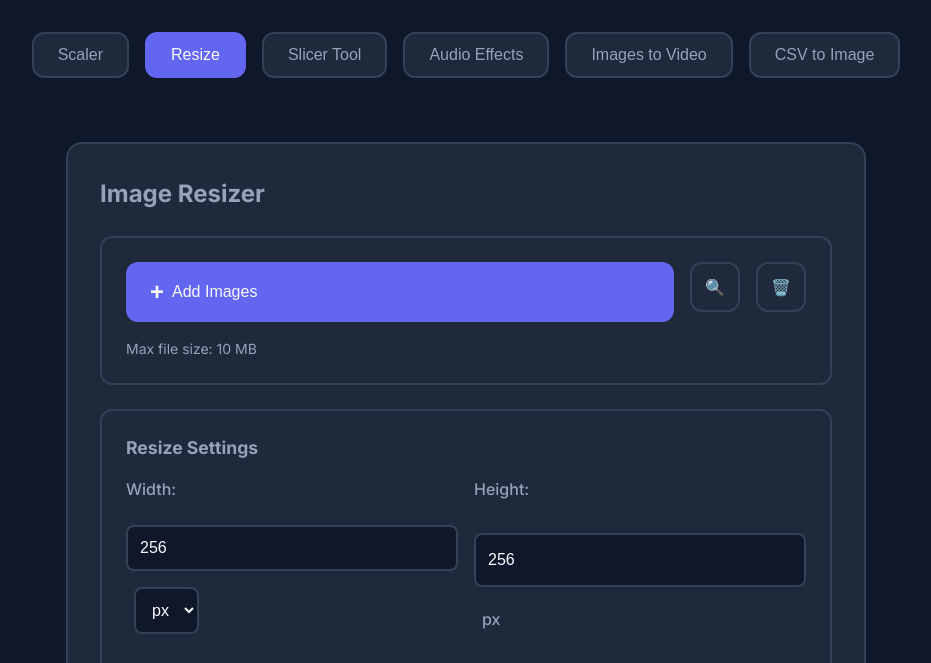
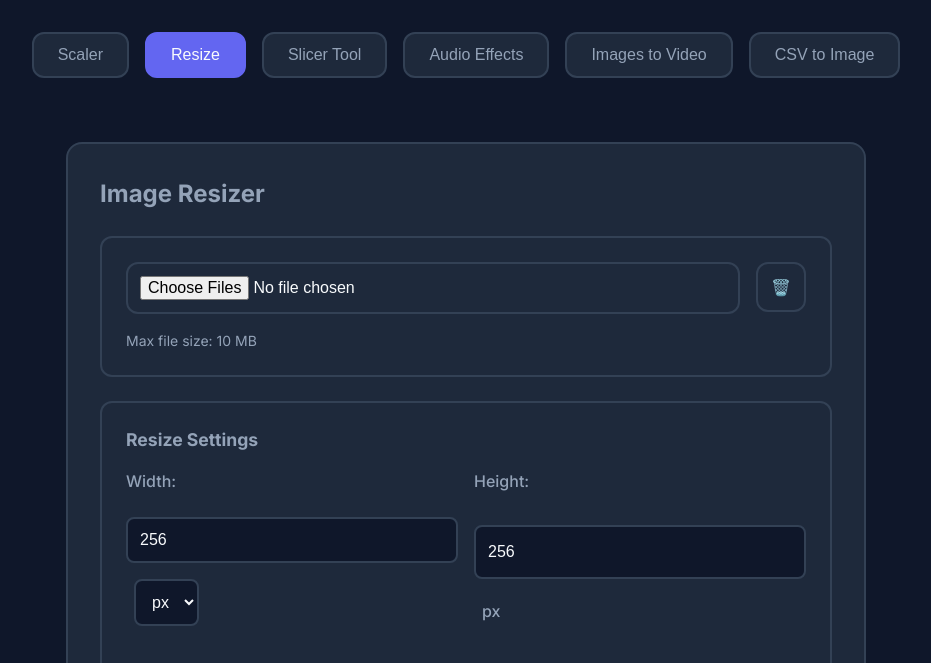
Before and after one commit to Aspenini/JS-Media-Tool, a plain HTML site: page index.html in a window 1280 px wide. Both pictures are taken after a click on the button "Resize". Shown: the part 108-771 px from the top of the page, without its empty margins (174-1105 px from the left). Drawn offline with nearby package versions, Linux system fonts and the light colour scheme.

Commit message:
fix button on Resize tab; remoe filter button on Resize

```diff
--- a/index.html
+++ b/index.html
@@ -73,19 +73,12 @@
     <!-- Image Upload Section -->
     <div class="resize-upload-section">
       <div class="upload-controls">
-        <button class="upload-btn" onclick="document.getElementById('resizeInput').click()">
-          <span class="upload-icon">+</span>
-          <span>Add Images</span>
-        </button>
-        <button class="filter-btn" onclick="toggleImageFilter()" title="Filter/Sort">
-          <span>🔍</span>
-        </button>
+        <input type="file" id="resizeInput" accept="image/*" multiple onchange="loadResizeImages(this.files)">
         <button class="clear-btn" onclick="clearAllImages()" title="Clear All">
           <span>🗑️</span>
         </button>
       </div>
       <div class="file-info">Max file size: 10 MB</div>
-      <input type="file" id="resizeInput" accept="image/*" multiple style="display: none;" onchange="loadResizeImages(this.files)">
     </div>
 
     <!-- Resize Settings -->
--- a/script.js
+++ b/script.js
@@ -1100,9 +1100,7 @@ function removeImage(imageId) {
   }
 }
 
-function toggleImageFilter() {
-  showNotification('Filter functionality coming soon!', "info");
-}
+
 
 function clearAllImages() {
   if (resizeImages.length === 0) {
--- a/style.css
+++ b/style.css
@@ -480,33 +480,24 @@ input[type="checkbox"] {
   margin-bottom: 1rem;
 }
 
-.upload-btn {
-  display: flex;
-  align-items: center;
-  gap: 0.5rem;
-  background: var(--primary);
+.upload-controls input[type="file"] {
+  background: var(--surface);
   color: var(--text);
-  padding: 1rem 1.5rem;
+  padding: 0.75rem;
   border-radius: 12px;
-  border: none;
+  border: 2px solid var(--border);
   font-size: 1rem;
-  font-weight: 500;
   cursor: pointer;
   transition: all 0.3s ease;
   flex: 1;
+  min-width: 200px;
 }
 
-.upload-btn:hover {
-  background: var(--primary-dark);
-  transform: translateY(-2px);
+.upload-controls input[type="file"]:hover {
+  border-color: var(--primary);
 }
 
-.upload-icon {
-  font-size: 1.5rem;
-  font-weight: bold;
-}
-
-.filter-btn, .clear-btn {
+.clear-btn {
   background: var(--surface);
   color: var(--text-secondary);
   padding: 1rem;
@@ -522,7 +513,7 @@ input[type="checkbox"] {
   justify-content: center;
 }
 
-.filter-btn:hover, .clear-btn:hover {
+.clear-btn:hover {
   border-color: var(--primary);
   color: var(--text);
 }
```
